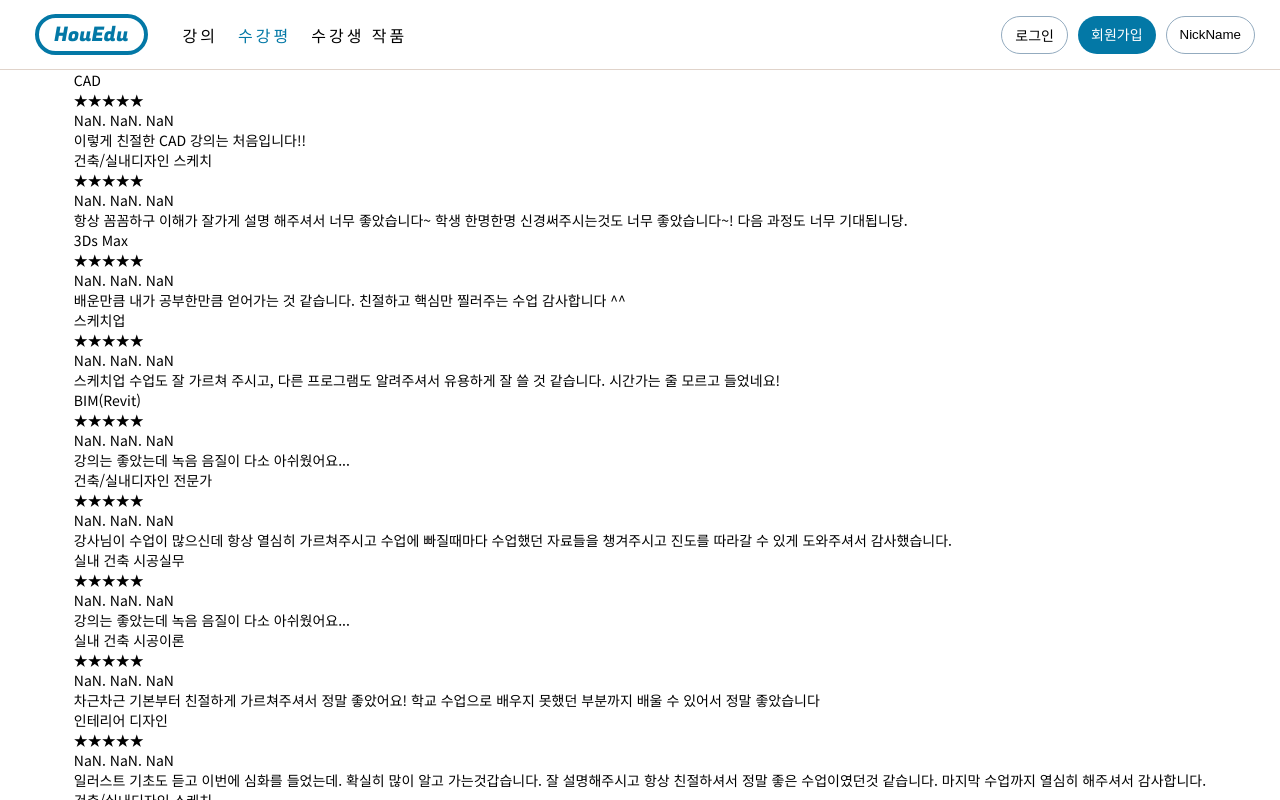
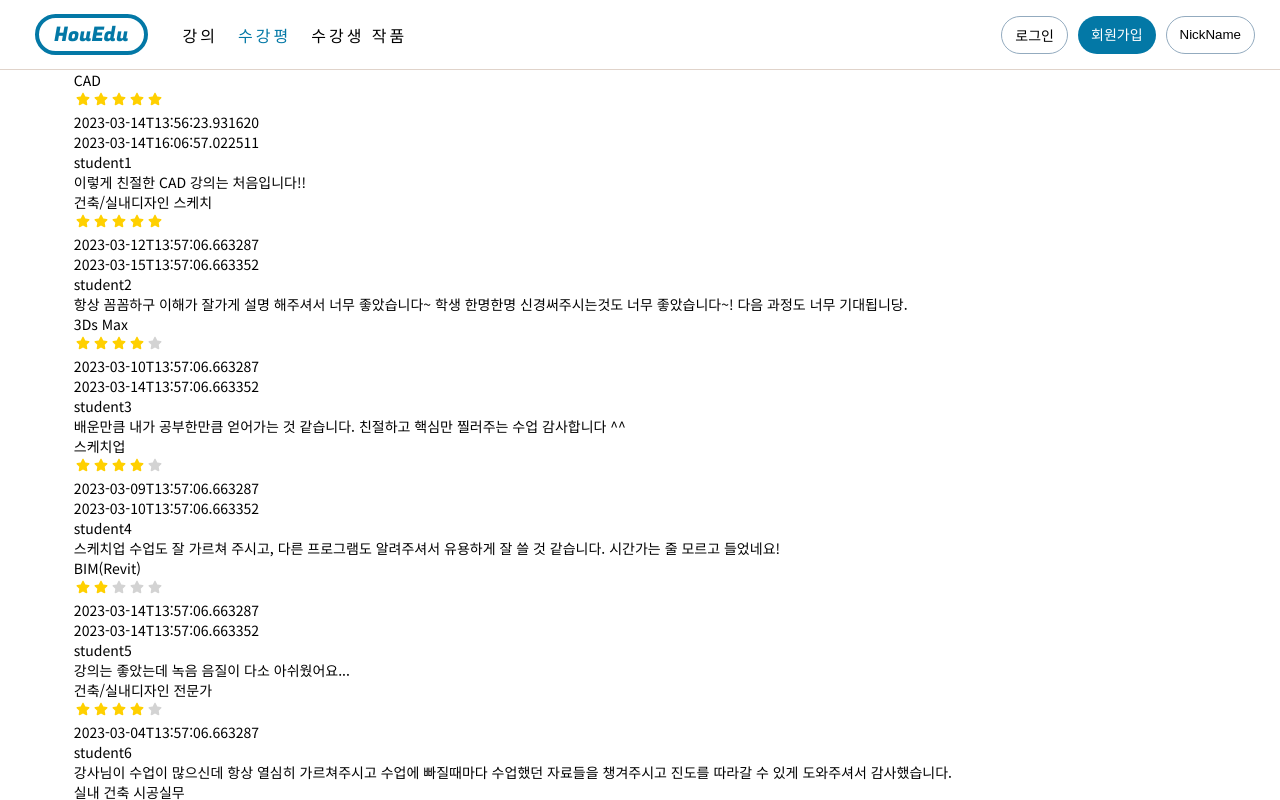
Before and after one commit to selene-cho/HouEdu-react-front, a React (Create React App) app: page /reviews in a window 1280 px wide. Shown: the top 800 px of the page. Built offline with nearby package versions, Linux system fonts and the light colour scheme.

Commit message:
feat: review/form router, fix: reviewform

```diff
--- a/src/components/Rating.jsx
+++ b/src/components/Rating.jsx
@@ -1,25 +1,54 @@
-import React from 'react';
+import { useState } from 'react';
+import { FaStar } from 'react-icons/fa';
+
 import styles from './Rating.module.scss';
 
 const RATINGS = [1, 2, 3, 4, 5];
 
-function Star({ selected = false, rating, onSelect, onHover }) {
-  const { className } = `ratingStar ${selected ? 'selected' : ''}`;
+function Star({ selected = false, star, onSelect, onHover }) {
+  // const { className } = `${selected ? 'selected' : ''}`;
 
-  const handleClick = onSelect ? () => onSelect(rating) : undefined;
+  const handleClick = onSelect ? () => onSelect(star) : undefined;
+  // onSelect 값 있을 때 onSelect(rating) 로 지정, 없을 때는 undefined
 
-  const handleMouseOver = onHover ? () => onHover(rating) : undefined;
+  const handleMouseOver = onHover ? () => onHover(star) : undefined;
 
   return (
-    <span
-      className={styles.className}
+    // <span
+    //   className={`${styles.ratingStar} ${className}`}
+    //   onClick={handleClick}
+    //   onMouseOver={handleMouseOver}
+    // >
+    //   ★
+    // </span>
+    <FaStar
+      className={styles.star}
+      color={selected ? 'rgb(255, 208, 0)' : ' lightgray'}
       onClick={handleClick}
       onMouseOver={handleMouseOver}
-    >
-      ★
-    </span>
+    />
   );
 }
+
+// function Star({ selected = false, onSelect, onHover }) {
+//   return <FaStar color={selected ? 'rgb(255, 208, 0)' : ' lightgray'} />;
+// }
+
+// const createArray = (length) => [...Array(length)];
+
+// export default function StarRating({totalStars = 5}) {
+//   const [selectedStar] = useState(0);
+//   return (
+//     <>
+//       {createArray(totalStars).map((n,i)=>(
+//         <Star key={i} selected={selectedStar > i} />
+//       ))}
+//       <p>
+//         {selectedStar}/ {totalStars}
+//       </p>
+//     </>
+//   );
+// }
 
 export default function Rating({
   className,
@@ -29,12 +58,15 @@
   onMouseOut,
 }) {
   return (
-    <div className={styles.className} onMouseOut={onMouseOut}>
-      {RATINGS.map((rating) => (
+    <div
+      className={`${styles.ratingStar} ${className}`}
+      onMouseOut={onMouseOut}
+    >
+      {RATINGS.map((star) => (
         <Star
-          key={rating}
-          selected={value >= rating}
-          rating={rating}
+          key={star}
+          selected={value >= star}
+          rating={star}
           onSelect={onSelect}
           onHover={onHover}
         />
--- a/src/components/Rating.module.scss
+++ b/src/components/Rating.module.scss
@@ -4,3 +4,7 @@
 .ratingStar.selected {
   color: rgb(255, 208, 0);
 }
+
+.star {
+  margin: 2px;
+}
--- a/src/components/RatingInput.module.scss
+++ b/src/components/RatingInput.module.scss
@@ -1,3 +1,5 @@
 .ratingInput {
   cursor: pointer;
+  margin: 20px 0;
+  font-size: 2rem;
 }
--- a/src/components/ReviewForm.jsx
+++ b/src/components/ReviewForm.jsx
@@ -1,5 +1,7 @@
 import { useState } from 'react';
 import RatingInput from './RatingInput';
+import mock from '../dummy/reviews.json';
+
 import styles from './ReviewForm.module.scss';
 
 export default function ReviewForm() {
@@ -27,19 +29,38 @@
   };
 
   return (
+    <div className={styles.container}>
+      <h1>수강 후기</h1>
       <form className={styles.reviewForm} onSubmit={handleSubmit}>
-      <input
-        name="crs"
-        value={values.crs.crs_name}
-        onChange={handleInputChange}
+        <div className={styles.courses}>
+          <p>강의 명: </p>
+          <select className={styles.courseName}>
+            {mock.reviews.map((item) => {
+              return (
+                <option value={item.crs.crs_name}>{item.crs.crs_name}</option>
+              );
+            })}
+          </select>
+        </div>
+        <RatingInput
+          className={styles.input}
+          name="star"
+          value={values.star}
+          onChange={handleChange}
         />
-      <RatingInput name="star" value={values.star} onChange={handleChange} />
         <textarea
+          className={styles.content}
           name="content"
           value={values.content}
           onChange={handleInputChange}
+          cols="60"
+          rows="8"
+          placeholder="솔직한 평가 부탁드립니다 ♥︎"
         />
-      <button type="submit">확인</button>
+        <button className={styles.button} type="submit">
+          확인
+        </button>
       </form>
+    </div>
   );
 }
--- a/src/components/ReviewForm.module.scss
+++ b/src/components/ReviewForm.module.scss
@@ -1,8 +1,50 @@
-.reviewForm {
-  display: flex;
-  flex-direction: column;
-  padding: 10px 0;
-  &:not(:last-child) {
-    margin-bottom: 20px;
+@import '../scss/styles.scss';
+
+.container {
+  @include set-center;
+  width: 100%;
+  height: 100%;
+  justify-content: center;
+  position: relative;
+  margin: 30px;
+  h1 {
+    font: {
+      size: 2rem;
+      weight: bold;
+    }
+  }
+  .reviewForm {
+    @include set-center;
+    padding: 10px 0;
+    &:not(:last-child) {
+      margin-bottom: 20px;
+    }
+    .courses {
+      display: flex;
+      margin-top: 20px;
+      > p {
+        margin-right: 10px;
+        font-size: 1.125rem;
+      }
+      > .courseName {
+        font-size: 1.125rem;
+      }
+    }
+    .content {
+      padding: 20px;
+      margin-bottom: 20px;
+      font-size: 1rem;
+    }
+    > button {
+      border-radius: 5px;
+      background-color: #eeeae1;
+      font-size: 1.125rem;
+      padding: 10px 20px;
+      color: rgb(63, 63, 63);
+      &:hover {
+        border: 2px solid #ddd0b6;
+        // box-shadow: 1px 1px 5px 1px rgba(224, 211, 202, 0.75);
+      }
+    }
   }
 }
--- a/src/pages/Reviews.jsx
+++ b/src/pages/Reviews.jsx
@@ -5,17 +5,19 @@
 import styles from './Reviews.module.scss';
 import mock from '../dummy/reviews.json';
 
-function formatDate(value) {
-  const date = new Date(value);
-  return `${date.getFullYear()}. ${date.getMonth() + 1}. ${date.getDate()}`;
-}
+// function formatDate(value) {
+//   const date = new Date(value);
+//   return `${date.getFullYear()}. ${date.getMonth() + 1}. ${date.getDate()}`;
+// }
 
 function ReviewListItem({ item }) {
   return (
     <div className={styles.reviewListItem}>
       <h1>{item.crs.crs_name}</h1>
       <Rating value={item.star} />
-      <p>{formatDate(item.createdAt)}</p>
+      <p>{item.created_at}</p>
+      <p>{item.updated_at}</p>
+      <p>{item.user.nickname}</p>
       <p>{item.content}</p>
     </div>
   );
--- a/src/router.js
+++ b/src/router.js
@@ -13,6 +13,7 @@
 import KakaoLogin from './components/auth/KakaoLogin';
 import SignUp from './components/auth/SignUp';
 import CourseDetail from './pages/CourseDetail';
+import ReviewForm from './components/ReviewForm';
 
 // const isLoggedIn = useReactiveVar(isLoggedInVar);
 
@@ -24,8 +25,9 @@
     children: [
       { index: true, path: '/', element: <Home /> },
       { path: '/courses', element: <CourseList /> },
-         { path: '/courses/:coursesId', element: <CourseDetail /> },
+      { path: '/course/:coursesId', element: <CourseDetail /> },
       { path: '/reviews', element: <Reviews /> },
+      { path: '/review/form', element: <ReviewForm /> },
       { path: '/portfolio', element: <Portfolio /> },
       { path: '/carts', element: <MyCart /> },
     ],
```
Lines whose indentation alone changed are shown as unchanged.
